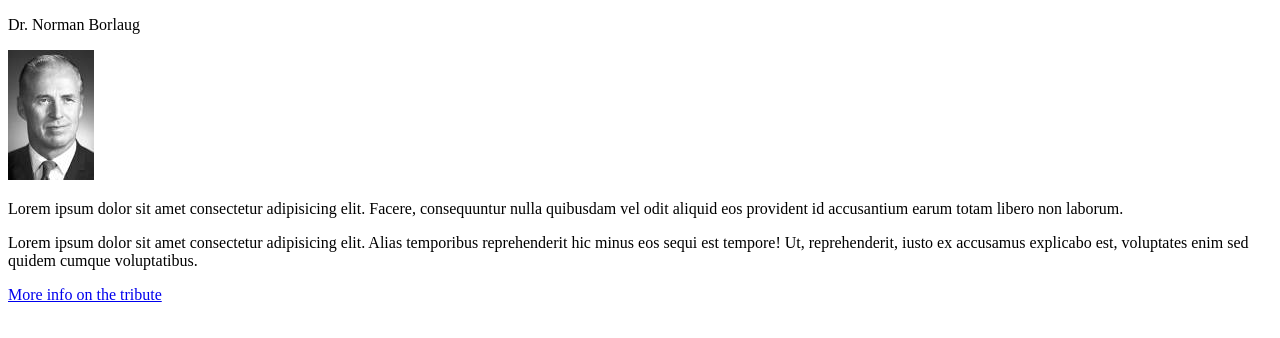
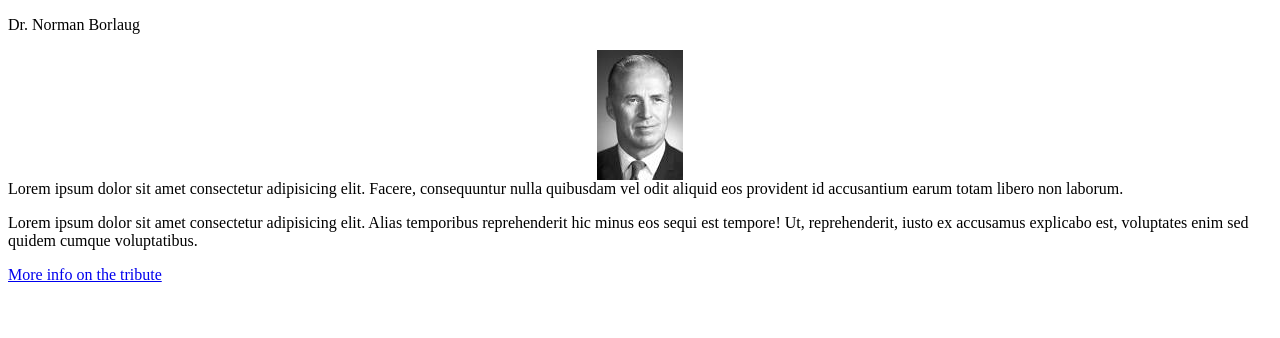
Before and after one commit to leonilocarandang/Joshua_Leo_Collab, a plain HTML site: page index.html in a window 1280 px wide. Drawn offline with Linux system fonts and the light colour scheme.

Commit message:
added image and completed the project

```diff
--- a/index.html
+++ b/index.html
@@ -6,12 +6,12 @@
     <main id="main">
         <p id="title">Dr. Norman Borlaug</p>
         <div id="img-div">
-            <img src="/image/dr_norman_borlaug.jpg" alt="" id="image">
-            <p id="image-caption">
+            <img src="image/dr_norman_borlaug.jpg" alt="Dr Norman Borlaug image" id="image">
+            <div id="img-caption">
                 Lorem ipsum dolor sit amet consectetur adipisicing elit.
                 Facere, consequuntur nulla quibusdam vel odit aliquid eos
                 provident id accusantium earum totam libero non laborum.
-            </p>
+            </div>
         </div>
         <p id="tribute-info">
             Lorem ipsum dolor sit amet consectetur adipisicing elit.
--- a/styles.css
+++ b/styles.css
@@ -1,4 +1,9 @@
+#img-div #image {
+    display: block;
+    margin-left: auto;
+    margin-right: auto;
+}
 #image {
-    max-width: fit-content;
-    height: fit-content;
+    max-width: 100%;
+    height: auto;
 }
```
